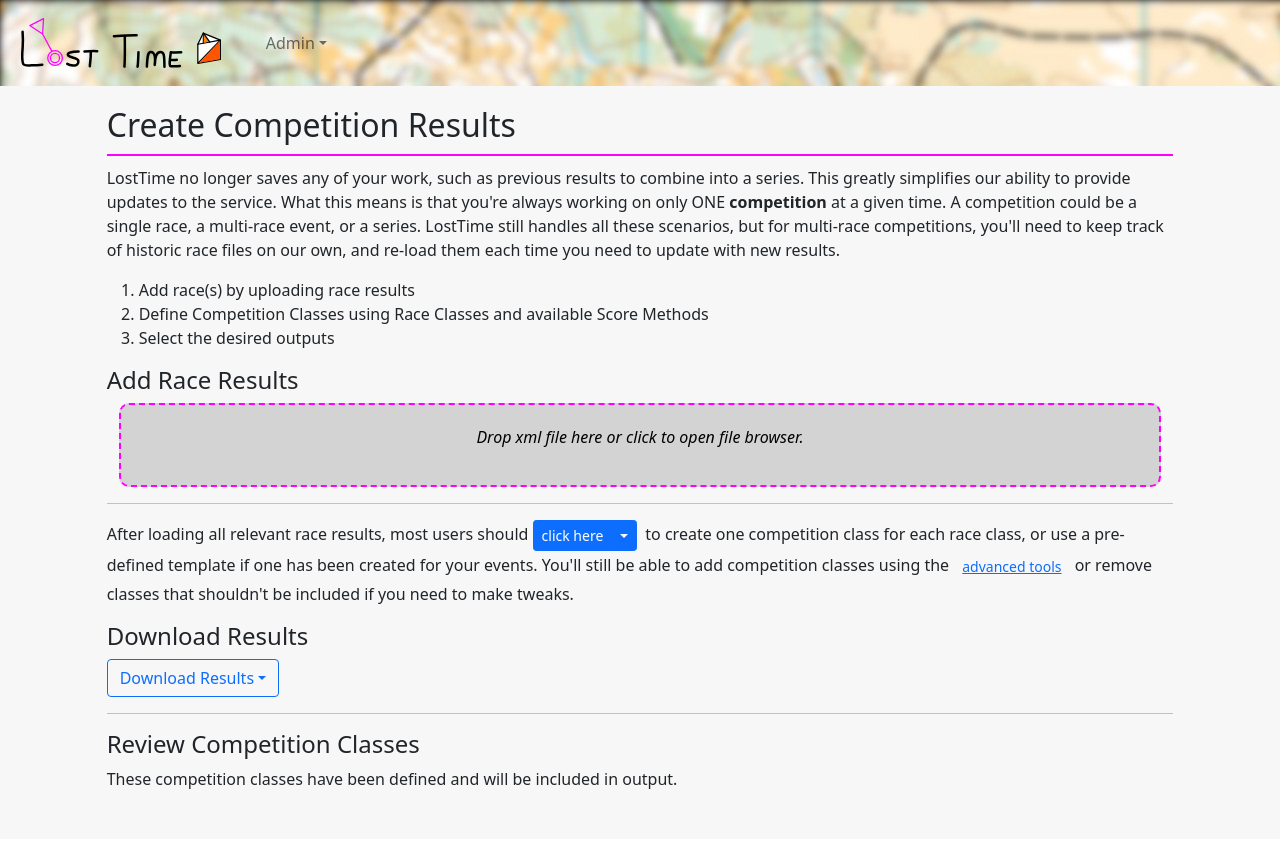
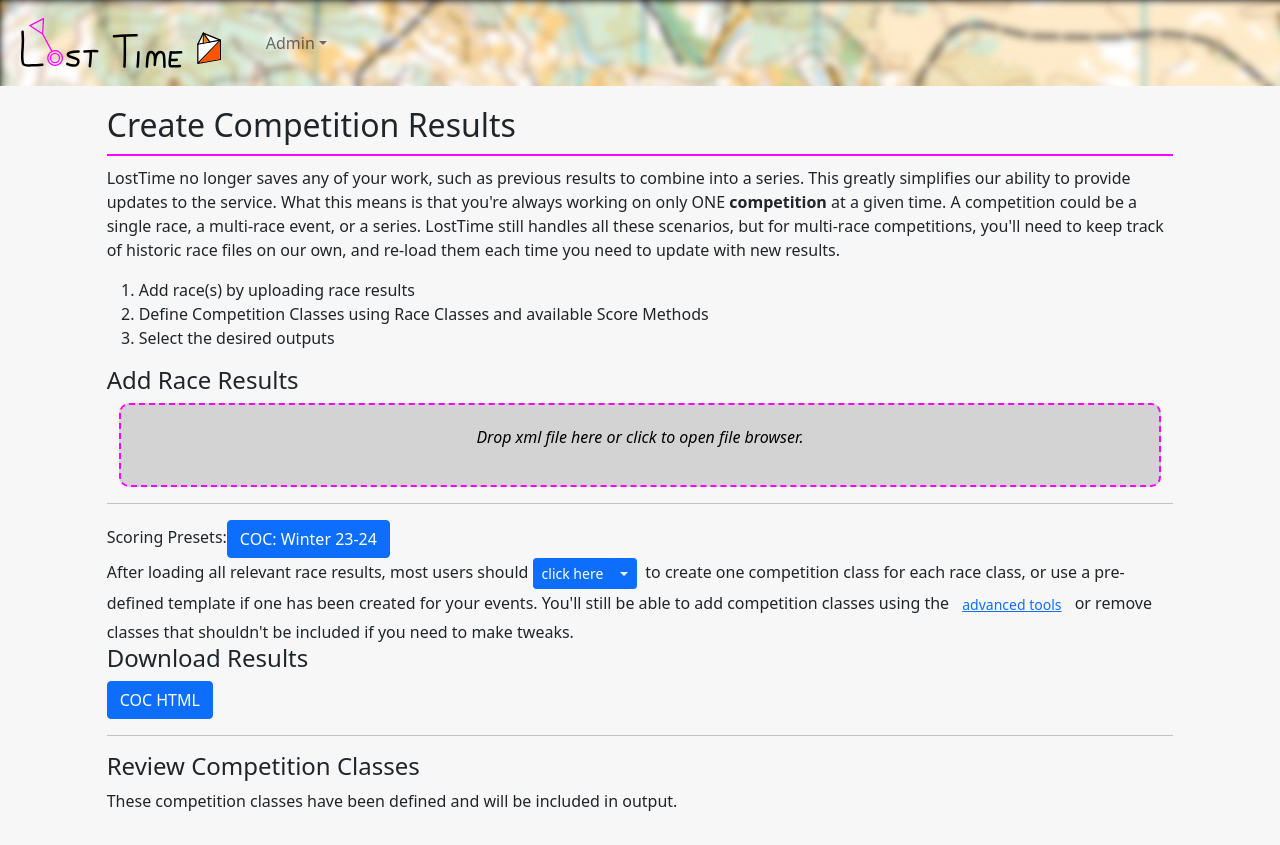
Before and after one commit to ercjns/losttime2, a React (Create React App) app in the folder src/webapp/: page / in a window 1280 px wide. Built offline with nearby package versions, Linux system fonts and the light colour scheme.

Commit message:
IDs for wifi

```diff
--- a/src/webapp/src/components/dz.tsx
+++ b/src/webapp/src/components/dz.tsx
@@ -55,7 +55,7 @@ export class BasicDz extends Component<{parser:any, helpText:String}, {files:Fil
                 className: 'dropzone',
                 style: this.baseStyle,
                    })}>
-              <input {...getInputProps()} />
+              <input id="dz-file-input" {...getInputProps()} />
               <p>{this.props.helpText}</p>
             </div>
           </section>
--- a/src/webapp/src/components/staticresults/ResultsBuilder.tsx
+++ b/src/webapp/src/components/staticresults/ResultsBuilder.tsx
@@ -13,6 +13,7 @@ import { FontAwesomeIcon } from '@fortawesome/react-fontawesome'
 import { faTrashCan, faArrowUp, faArrowDown } from '@fortawesome/free-solid-svg-icons'
 import { CompetitionClassPreset } from './competitionpresets/CompetitionPreset';
 import { CocWinterLeauge } from './competitionpresets/preset_cascadeoc';
+import { Guid } from 'guid-typescript';
 
 
 enum resultsOutputStyle {
@@ -89,7 +90,7 @@ export class ResultsBuilder extends React.Component<{}, resultsBuilderState, {}>
     try {
       const newfile: splitsByClassXmlMeta = {
         name: file.name,
-        raceClasses: resultsObj.ResultList.ClassResult.length
+        raceClasses: resultsObj.ResultList.ClassResult.length,
       };
 
       this.setState({
@@ -438,9 +439,7 @@ export class ResultsBuilder extends React.Component<{}, resultsBuilderState, {}>
         </ol>
         <div>
           <h4>Add Race Results</h4>
-          <p>
-            <BasicDz parser={this.updateRaceResults} helpText="Drop xml file here or click to open file browser." />
-          </p>
+          <BasicDz parser={this.updateRaceResults} helpText="Drop xml file here or click to open file browser." />
         </div>
 
         <div>
@@ -448,21 +447,25 @@ export class ResultsBuilder extends React.Component<{}, resultsBuilderState, {}>
         </div>
         <hr />
         <div>
+          Scoring Presets:
+          <Button id="scoring-preset-COC-WL2324" onClick={this.loadPreset}>COC: Winter 23-24</Button>
+        </div>
+        <div>
           {/* <Button size="lg" onClick={this.loadPreset}>
             Load Preset Magic Button
           </Button> */}
-          <p>
+          <div>
             After loading all relevant race results, most users should&nbsp;
             <ButtonGroup className="me-2" size="sm">
               <Button size="sm">click here</Button>
-              <DropdownButton as={ButtonGroup} size="sm" title="">
+              <DropdownButton id="scoring-presets-group" as={ButtonGroup} size="sm" title="">
                 {/* <Dropdown.Item>Standard: One Per Race Class</Dropdown.Item> */}
-                <Dropdown.Item onClick={this.loadPreset}>COC: Winter 23-24</Dropdown.Item>
+                <Dropdown.Item id="Scoring-Preset-COC-WL-23-24" onClick={this.loadPreset}>COC: Winter 23-24</Dropdown.Item>
                 {/* <Dropdown.Item>COC: Ultimate O 2024</Dropdown.Item> */}
               </DropdownButton>
             </ButtonGroup>
             to create one competition class for each race class, or use a pre-defined template if one has been created for your events. You'll still be able to add competition classes using the <Button size="sm" variant="link" onClick={this.myToggler2}>advanced tools</Button> or remove classes that shouldn't be included if you need to make tweaks.
-          </p>
+          </div>
           <Collapse in={this.state.advancedCompetitionClassDefinitionOpen}><div>
           <p>
             <b>Need something more custom?</b> Select one or more race classes below, specify the appropriate parameters, and then click "create competition class" to make a class that considers the results of the selected race classes. Repeat for each competition class. If you're a regular user with repeat events or series needs, ask for a template to generate many competition classes at once.
@@ -629,14 +632,15 @@ export class ResultsBuilder extends React.Component<{}, resultsBuilderState, {}>
 
         <div>
           <h4>Download Results</h4>
-          <ButtonGroup className="me-2">
-              <DropdownButton title="Download Results"
+          <Button id="dl-COC-html" onClick={this.createOutputDoc}>COC HTML</Button>
+          {/* <ButtonGroup className="me-2">
+              <DropdownButton id="download-results-group" title="Download Results"
                 variant="outline-primary">
                 <Dropdown.Item>Plaintext</Dropdown.Item>
                 <Dropdown.Item>Generic HTML</Dropdown.Item>
-                <Dropdown.Item onClick={this.createOutputDoc}>COC HTML</Dropdown.Item>
+                <Dropdown.Item id="Download-Results-Coc-Html" onClick={this.createOutputDoc}>COC HTML</Dropdown.Item>
               </DropdownButton>
-            </ButtonGroup>
+            </ButtonGroup> */}
         </div>
 
         <hr />
@@ -646,11 +650,11 @@ export class ResultsBuilder extends React.Component<{}, resultsBuilderState, {}>
           <p>
             These competition classes have been defined and will be included in output.
           </p>
-          <p>
+          <div>
             <ul>
             {configuredCompetitionClasses}
             </ul>
-          </p>
+          </div>
         </Row>
       </div>
     )
--- a/src/webapp/src/components/staticresults/SplitsByClassXml.tsx
+++ b/src/webapp/src/components/staticresults/SplitsByClassXml.tsx
@@ -1,15 +1,16 @@
+import { Guid } from 'guid-typescript';
 import React from 'react';
 
 export type splitsByClassXmlMeta = {
     name: string,
-    raceClasses: number
+    raceClasses: number,
   }
 
 export class SplitsByClassXml extends React.Component<splitsByClassXmlMeta, {}, any> {
 
   render () {
     return (
-      <li>Race Splits File: {this.props.name} (Found <b>{this.props.raceClasses}</b> race classes.)</li>
+      <li key={this.props.name} >Race Splits File: {this.props.name} (Found <b>{this.props.raceClasses}</b> race classes.)</li>
     )
   }
 }
```
